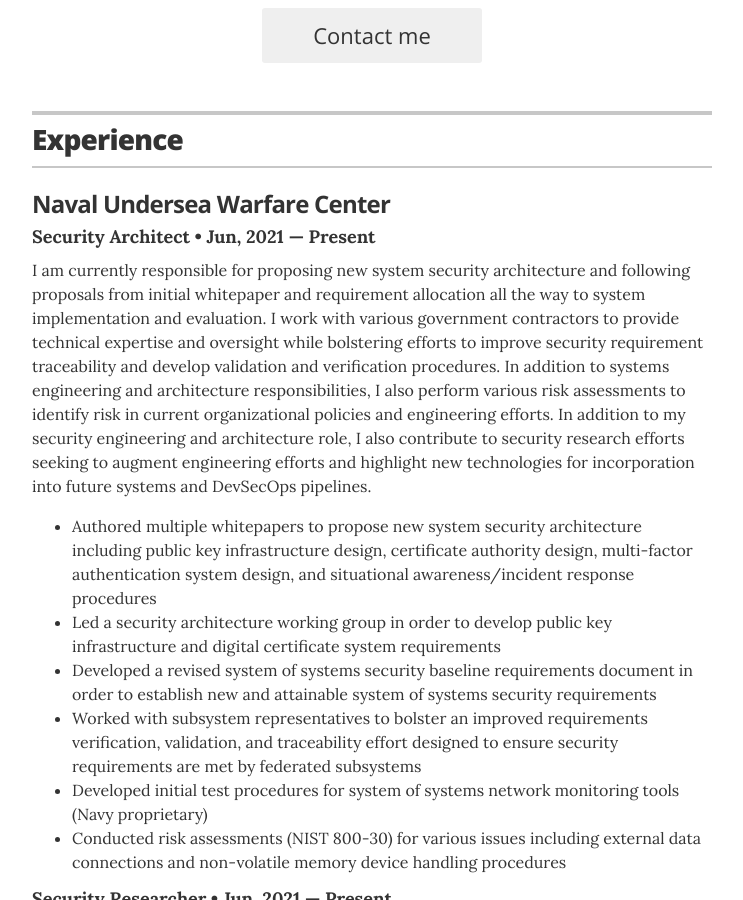
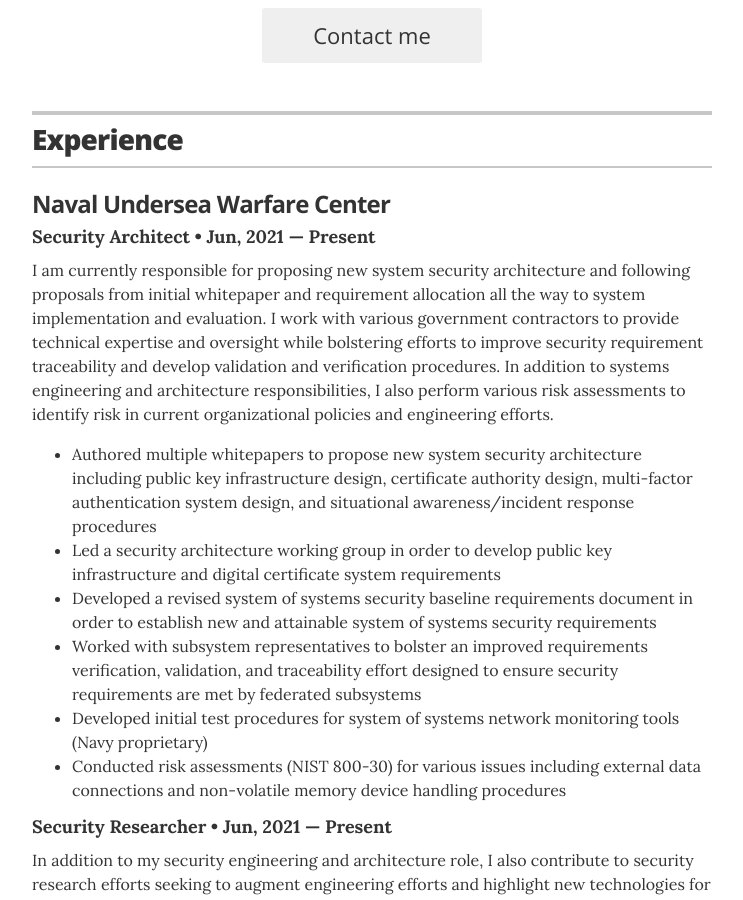
Before and after one commit to ITRussell/ITRussell.github.io, a Jekyll site: the page built from index.html, in a window 1280 px wide and 900 px high, scrolled down 367 px. Shown: the whole window, without its empty margins (268-1011 px from the left). Built offline with Jekyll 4.4.1, drawn with Linux system fonts in a browser that asks for light colours.

Commit message:
Update experience.yml

```diff
--- a/_data/experience.yml
+++ b/_data/experience.yml
@@ -11,10 +11,7 @@
     efforts to improve security requirement traceability and develop validation
     and verification procedures. In addition to systems engineering and architecture
     responsibilities, I also perform various risk assessments to identify risk in
-    current organizational policies and engineering efforts. In addition to my security
-    engineering and architecture role, I also contribute to security research efforts
-    seeking to augment engineering efforts and highlight new technologies for incorporation
-    into future systems and DevSecOps pipelines.
+    current organizational policies and engineering efforts.
 
     <ul class="resume-item-list">
       <li>Authored multiple whitepapers to propose new system security architecture including public key infrastructure design, certificate authority design, multi-factor authentication system design, and situational awareness/incident response procedures</li>
```
